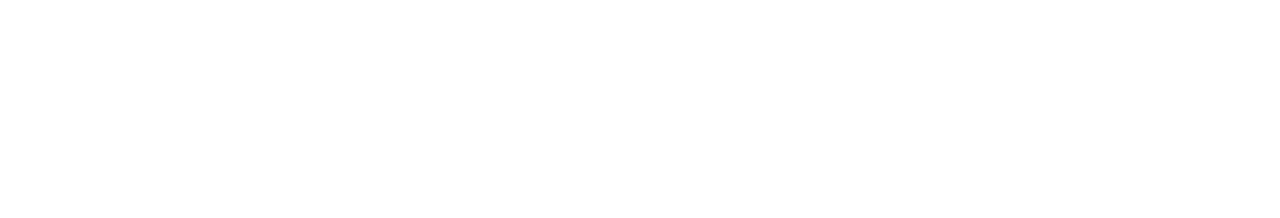
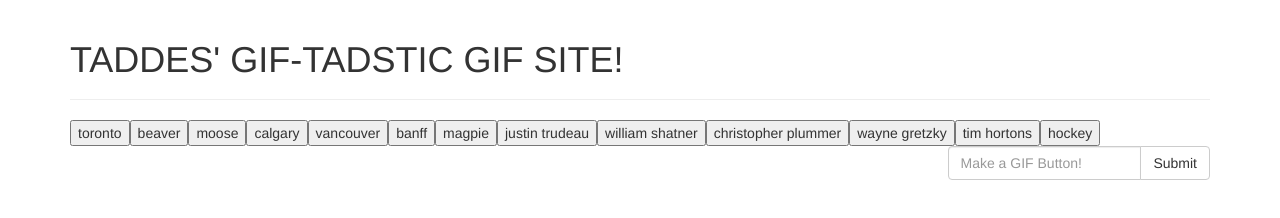
Before and after one commit to taddes/GIPHY-API-Page, a plain HTML site: page index.html in a window 1280 px wide. Drawn offline with nearby package versions, Linux system fonts and the light colour scheme.

Commit message:
secondary commit with working jQuery and button generation. Gif generation has some bugs, but working it out

```diff
--- a/index.html
+++ b/index.html
@@ -1,28 +1,217 @@
 <!DOCTYPE html>
 <html lang="en">
+
 <head>
     <meta charset="UTF-8">
     <meta name="viewport" content="width=device-width, initial-scale=1.0">
     <meta http-equiv="X-UA-Compatible" content="ie=edge">
     <title>TADDES' GIPHY API PAGE</title>
 
-    <link rel="stylesheet" href="https://maxcdn.bootstrapcdn.com/bootstrap/3.3.7/css/bootstrap.min.css" integrity="sha384-BVYiiSIFeK1dGmJRAkycuHAHRg32OmUcww7on3RYdg4Va+PmSTsz/K68vbdEjh4u" crossorigin="anonymous">
+    <link rel="stylesheet" href="https://maxcdn.bootstrapcdn.com/bootstrap/3.3.7/css/bootstrap.min.css" integrity="sha384-BVYiiSIFeK1dGmJRAkycuHAHRg32OmUcww7on3RYdg4Va+PmSTsz/K68vbdEjh4u"
+        crossorigin="anonymous">
     <link rel="stylesheet" href="./assets/style/style.css">
 
-    <script
-        src="https://code.jquery.com/jquery-3.3.1.js"
-        integrity="sha256-2Kok7MbOyxpgUVvAk/HJ2jigOSYS2auK4Pfzbm7uH60="
-        crossorigin="anonymous"></script>
 
 
 </head>
+
 <body>
+    <div class="container">
+        <div class="row">
+            <div class="col-md-12">
+                <div class="header">
+                    <div class="page-header">
+                        <h1>TADDES' GIF-TADSTIC GIF SITE!</h1>
+                    </div>
+                </div>
+            </div>
+        </div>
+
+        <div class="row">
+            <div class="col-md-12">
+                <div class="buttons">
+
+                    <button data-topic="captain kirk">I'll be back</button>
+                    <button data-topic="Michael J Fox">
+                        My happiness grows in direct proportionto my acceptance, and in inverse proportion to my expectations.
+                    </button>
 
 
 
 
-            <script src"./assets/javascript/javascript.js " type="text/javascript" ></script>
+
+                </div>
+            </div>
+        </div>
+
+
+
+        <div class="row">
+                <div class="col-md-9">&nbsp;</div>
+
+                <div class="col-md-3 searchBox">
+
+                        <div class="input-group">
+                            <input type="text" class="form-control searchGifBar" placeholder="Make a GIF Button!">
+                            <span class="input-group-btn">
+                                <input class="btn btn-default searchGifButton" type="submit">Create!</button>
+                            </span>
+                        </div>
+                        <!-- /input-group -->
+                    </div>
+                    </div>
+
+        <div class="row">
+            <div class="col-md-9 gifContainer"></div>
+            <div class="col-md-3">&nbsp;</div>
+        </div>
+
+
+
+
+    </div>
+
+
+    <!--
+    <script src "./assets/javascript/javascript.js " type="text/javascript"> -->
+
+    <script src="https://code.jquery.com/jquery-3.3.1.js" integrity="sha256-2Kok7MbOyxpgUVvAk/HJ2jigOSYS2auK4Pfzbm7uH60=" crossorigin="anonymous"></script>
+    <script type="text/javascript">
+
+        var topics = [
+            "toronto",
+            "beaver",
+            "moose",
+            "calgary",
+            "vancouver",
+            "banff",
+            "magpie",
+            "justin trudeau",
+            "william shatner",
+            "christopher plummer",
+            "wayne gretzky",
+            "tim hortons",
+            "hockey",
+        ]
+
+
+       function displayGifs() {
+
+            var topic = $(this).attr("data-topic");
+
+
+            //AJAX call to the GIPHY API
+            var apiKey = "&api_key=gYeWEAydflUdjPeGj5wfUixxUu4ftX0h&limit=10";
+            var queryUrl = "https://api.giphy.com/v1/gifs/search?q=" + topic + apiKey;
+
+            $.ajax({
+
+                url: queryUrl,
+                method: "GET"
+
+            }).then(function (response) {
+                $(".gifContainer").text(JSON.stringify(response));
+          createButtons();
+        });
+    }
+
+
+
+
+
+
+
+
+function createButtons() {
+
+
+$(".buttons").empty();
+
+
+for (var i = 0; i < topics.length; i++) {
+
+
+  var btn = $("<button>");
+
+  btn.addClass("topic");
+
+  btn.attr("data-topic", topics[i]);
+
+  btn.text(topics[i]);
+
+  $(".buttons").append(btn);
+}
+}
+
+
+// This function handles events where one button is clicked
+$(".searchGifButton").on("click", function(event) {
+        event.preventDefault();
+
+
+
+        // This line grabs the input from the textbox
+        var searchTopic = $(".searchGifBar").val().trim();
+        console.log(searchTopic);
+
+        // Adding the topics from the textbox to our array
+        topics.push(searchTopic);
+        console.log(topics);
+
+        // Calling createButtons which handles the processing of our  array
+        createButtons();
+      });
+
+      // Function for displaying the topic info
+      // Using $(document).on instead of $(".topic").on to add event listeners to dynamically generated elements
+      $(document).on("click", ".topic", displayGifs);
+
+      // Calling the renderButtons function to display the initial buttons
+   createButtons();
+
+
+// Storing an array of results in the results variable
+//var results = response.data;
+
+// Looping over every result item
+//for (var i = 0; i < results.length; i++) {
+
+ // Only taking action if the photo has an appropriate rating
+
+ // Creating a div with the class "item"
+ //var gifDiv = $("<div class='item'>");
+
+ // Storing the result item's rating
+ //var rating = results[i].rating;
+
+ // Creating a paragraph tag with the result item's rating
+ //var p = $("<p>").text("Rating: " + rating);
+
+ // Creating an image tag
+ //var personImage = $("<img>");
+
+ // Giving the image tag an src attribute of a proprty pulled off the
+ // result item
+ //personImage.attr("src", results[i].images.fixed_height.url);
+
+ // Appending the paragraph and personImage we created to the "gifDiv" div we created
+ //gifDiv.append(p);
+ //gifDiv.append(personImage);
+
+ // Prepending the gifDiv to the "#gifs-appear-here" div in the HTML
+ //$(".gifContainer").prepend(gifDiv);
+
+//}
+
+
+
+
+
+
+    </script>
+
 
 
 </body>
+
 </html>
```
